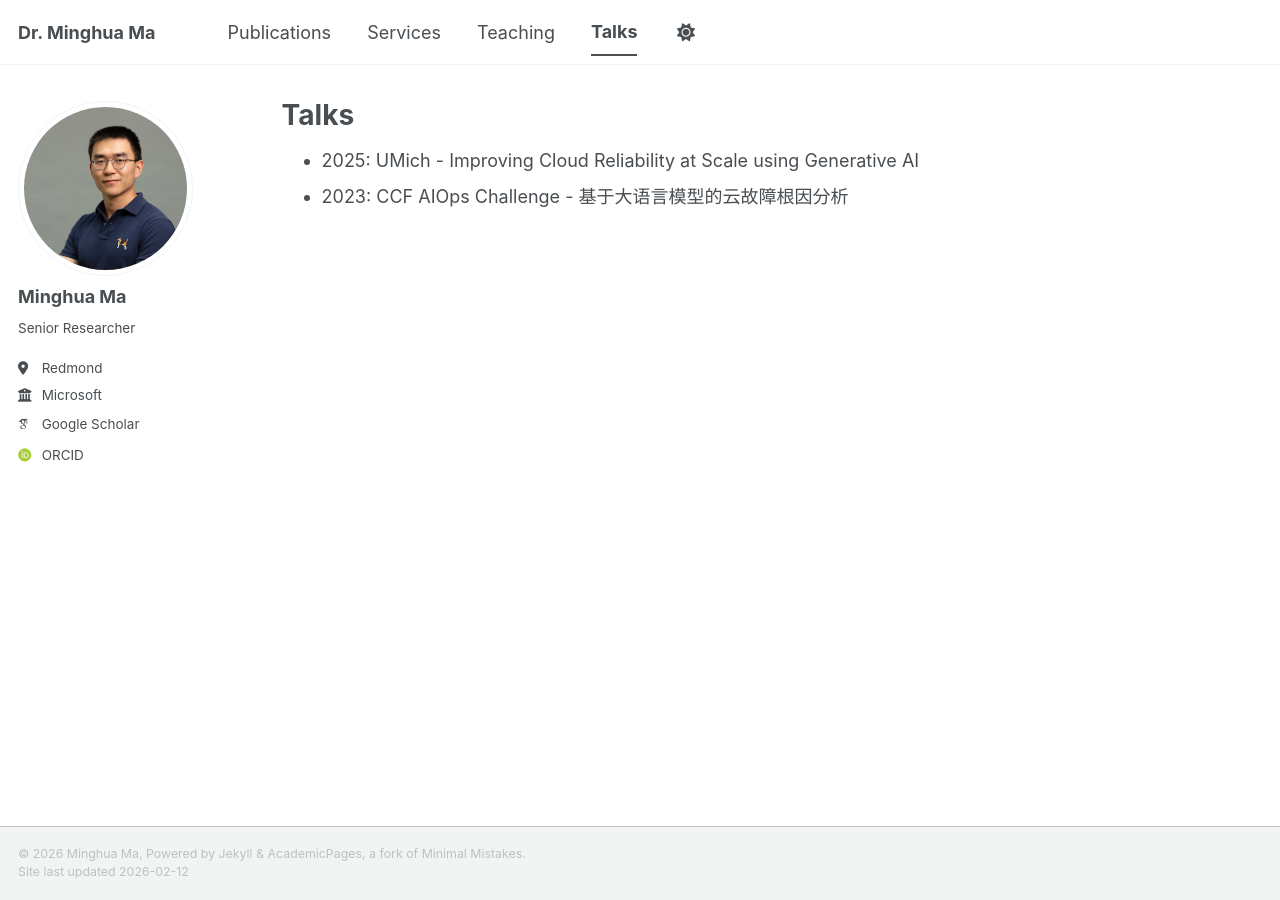
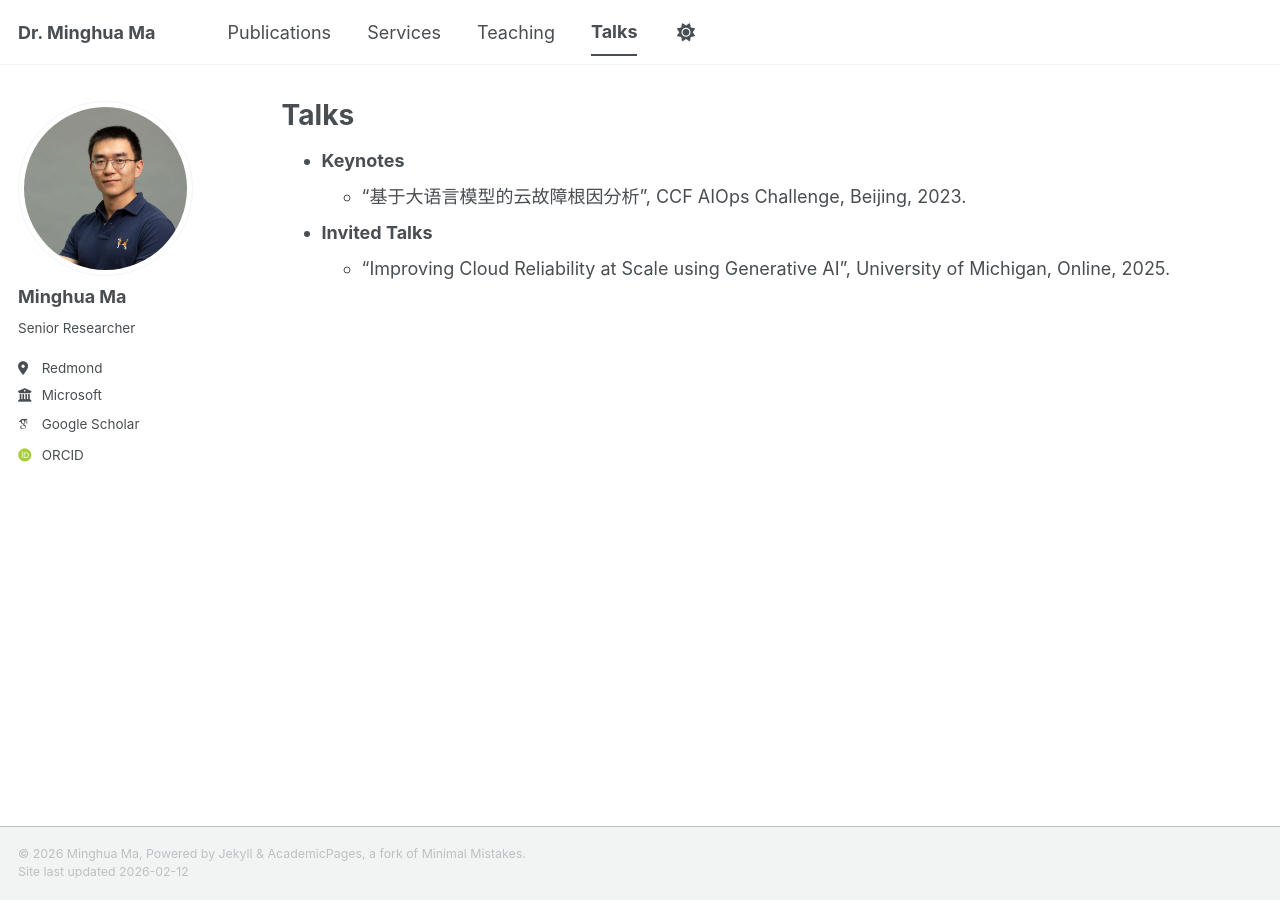
Before and after one commit to marvin233/marvin233.github.io, a Jekyll site: the page built from _pages/talks.md, in a window 1280 px wide. Built offline with Jekyll 4.4.1, drawn with Linux system fonts in a browser that asks for light colours; some web fonts are replaced; a script bundle is joined from its source files by our own code; library files that are not in the unit come from our copies.

Commit message:
Remove unused favicon images, modify talks.

```diff
--- a/_pages/talks.md
+++ b/_pages/talks.md
@@ -5,5 +5,8 @@ permalink: /talks/
 author_profile: true
 ---
 
-- 2025: UMich - Improving Cloud Reliability at Scale using Generative AI
-- 2023: CCF AIOps Challenge - 基于大语言模型的云故障根因分析
+- **Keynotes**
+  - "基于大语言模型的云故障根因分析", CCF AIOps Challenge, Beijing, 2023.
+
+- **Invited Talks**
+  - "Improving Cloud Reliability at Scale using Generative AI", University of Michigan, Online, 2025.
```
Also changed, not shown: images/apple-touch-icon-180x180.png (deleted), images/favicon-192x192.png (deleted), images/favicon-32x32.png (deleted), images/favicon-512x512.png (deleted), images/favicon.ico (deleted).
